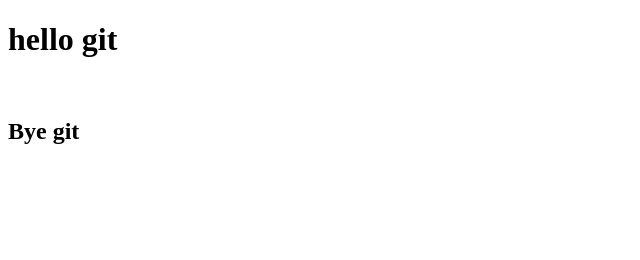
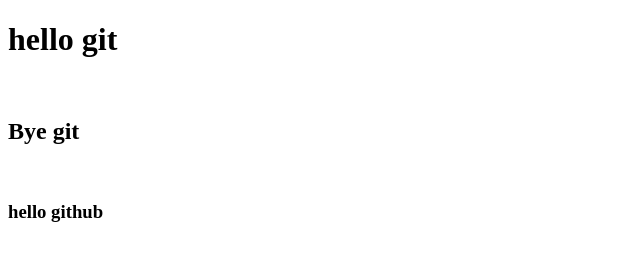
Before and after one commit to CatpoolOne/three, a plain HTML site: page index.html in a window 1280 px wide. Shown: the whole page, without its empty margins (0-640 px from the left). Drawn offline with Linux system fonts and the light colour scheme.

Commit message:
h3 was added

```diff
--- a/index.html
+++ b/index.html
@@ -8,5 +8,7 @@
 <h1>hello git</h1>
 </br>
 <h2>Bye git</h2>
+</br>
+<h3>hello github</h3>
 </body>
 </html>
```
